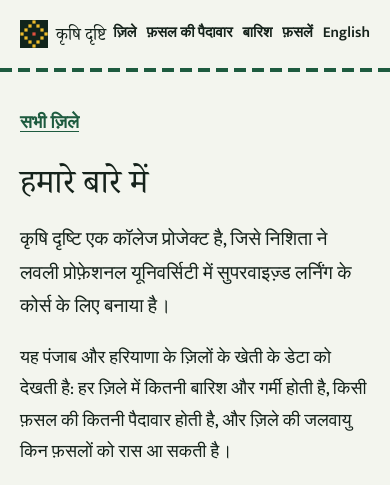
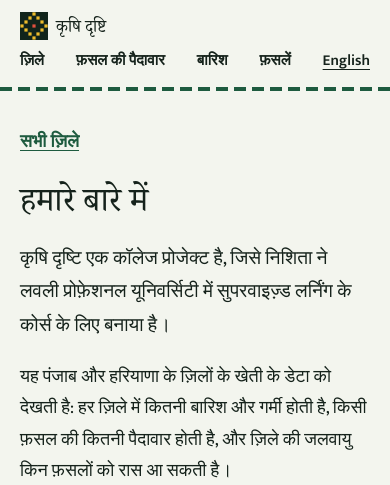
Before and after one commit to Nishita-Rathee10/krishidrishti, a Flask app: page /hi/about in a window 390 px wide. Shown: the top 485 px of the page. Run offline with Flask 3, Linux system fonts and the light colour scheme; some web fonts are replaced.

Commit message:
Fix header on phones
Co-Authored-By: Claude Sonnet 5.5 <noreply@anthropic.com>

Claude-Session: https://claude.ai/code/session_011McSsWdFLoHuYmCFPQNFKX

```diff
--- a/static/css/style.css
+++ b/static/css/style.css
@@ -298,3 +298,11 @@ h4 { font-family: var(--font-display); font-weight: 400; font-size: 1.3rem; marg
 html[lang="hi"] body { line-height: 1.75; }
 html[lang="hi"] h1, html[lang="hi"] h2, html[lang="hi"] h3, html[lang="hi"] h4 { line-height: 1.35; }
 html[lang="hi"] .brand-name { line-height: 1.2; }
+
+/* Phone header: brand on the first row, links on the second, nothing cut off */
+.site-nav { align-items: center; }
+.site-nav a.lang-switch { border-bottom: 2px solid transparent; text-decoration: underline; text-underline-offset: 4px; line-height: 1.35; }
+@media (max-width: 640px) {
+  .header-row { flex-wrap: wrap; min-height: 0; padding-top: 12px; padding-bottom: 10px; row-gap: 8px; }
+  .site-nav { margin-left: 0; width: 100%; justify-content: space-between; gap: 6px; font-size: .95rem; }
+}
```
